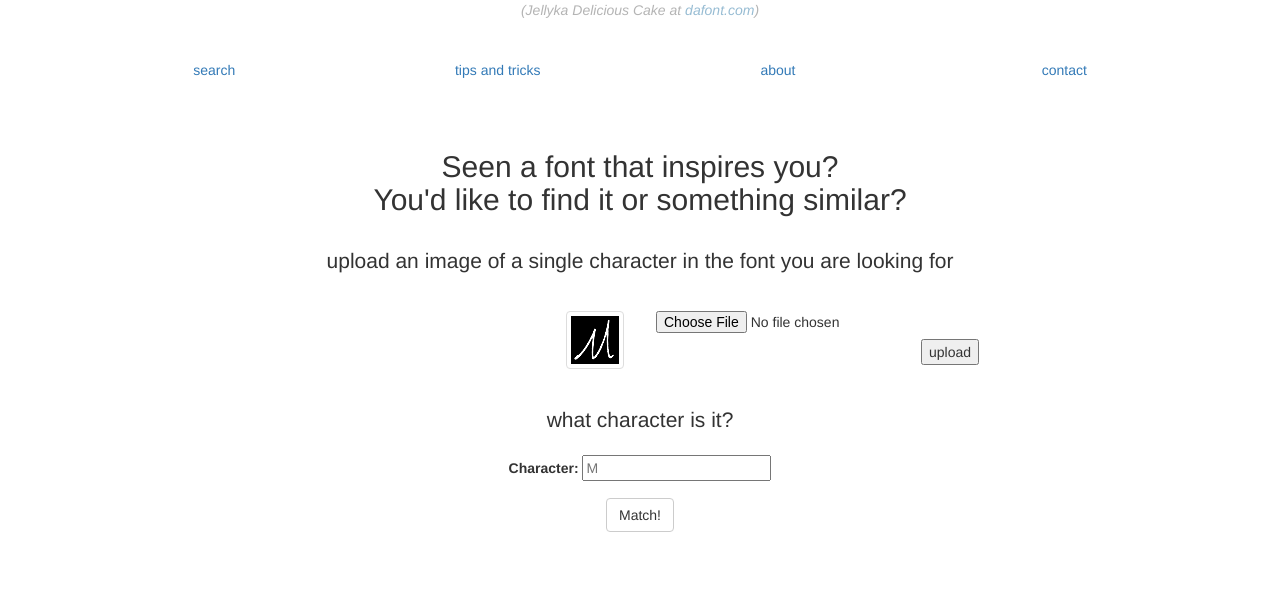
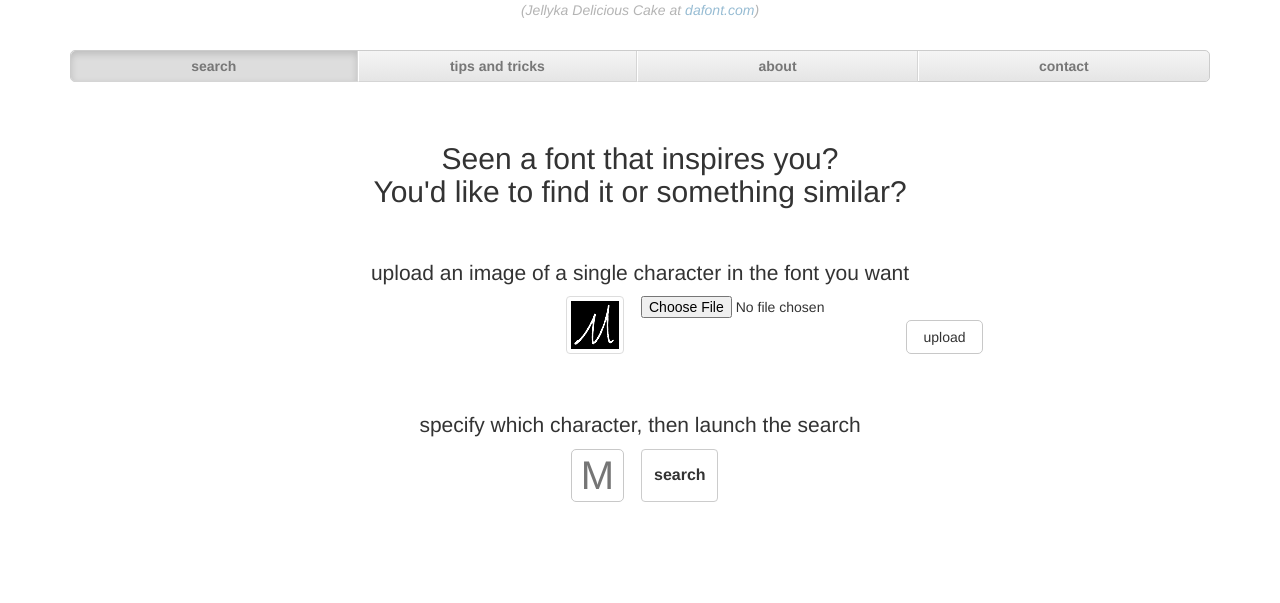
Before and after one commit to emitc2h/fontfinder, a Flask app: page / in a window 1280 px wide. Shown: the part 595-1198 px from the top of the page. Before the commit the page ends 1127 px from the top, so only its background shows below. Run offline with Flask 2, Linux system fonts and the light colour scheme; parts of the project's set-up code (start-up, migrations or seed data) failed here and were passed over; some libraries are stand-ins or nearby versions.

Commit message:
More style adjustments

```diff
--- a/webapp/static/css/my.css
+++ b/webapp/static/css/my.css
@@ -20,3 +20,72 @@ body {
 .theme-showcase .navbar .container {
   width: auto;
 }
+
+
+/* Customize the nav-justified links to be fill the entire space of the .navbar */
+
+.nav-justified {
+  background-color: #eee;
+  border: 1px solid #ccc;
+  border-radius: 5px;
+}
+.nav-justified > li > a {
+  padding-top: 5px;
+  padding-bottom: 5px;
+  margin-bottom: 0;
+  font-weight: bold;
+  color: #777;
+  text-align: center;
+  background-color: #e5e5e5; /* Old browsers */
+  background-image: -webkit-gradient(linear, left top, left bottom, from(#f5f5f5), to(#e5e5e5));
+  background-image: -webkit-linear-gradient(top, #f5f5f5 0%, #e5e5e5 100%);
+  background-image:      -o-linear-gradient(top, #f5f5f5 0%, #e5e5e5 100%);
+  background-image:         linear-gradient(to bottom, #f5f5f5 0%,#e5e5e5 100%);
+  filter: progid:DXImageTransform.Microsoft.gradient( startColorstr='#f5f5f5', endColorstr='#e5e5e5',GradientType=0 ); /* IE6-9 */
+  background-repeat: repeat-x; /* Repeat the gradient */
+  border-bottom: 1px solid #d5d5d5;
+}
+.nav-justified > .active > a,
+.nav-justified > .active > a:hover,
+.nav-justified > .active > a:focus {
+  background-color: #ddd;
+  background-image: none;
+  -webkit-box-shadow: inset 0 3px 7px rgba(0,0,0,.15);
+          box-shadow: inset 0 3px 7px rgba(0,0,0,.15);
+}
+.nav-justified > li:first-child > a {
+  border-radius: 5px 5px 0 0;
+}
+.nav-justified > li:last-child > a {
+  border-bottom: 0;
+  border-radius: 0 0 5px 5px;
+}
+
+@media (min-width: 768px) {
+  .nav-justified {
+    max-height: 32px;
+  }
+  .nav-justified > li > a {
+    border-right: 1px solid #d5d5d5;
+    border-left: 1px solid #fff;
+  }
+  .nav-justified > li:first-child > a {
+    border-left: 0;
+    border-radius: 5px 0 0 5px;
+  }
+  .nav-justified > li:last-child > a {
+    border-right: 0;
+    border-radius: 0 5px 5px 0;
+  }
+}
+
+/* Responsive: Portrait tablets and up */
+@media screen and (min-width: 768px) {
+  /* Remove the padding we set earlier */
+  .masthead,
+  .marketing,
+  .footer {
+    padding-right: 0;
+    padding-left: 0;
+  }
+}
--- a/webapp/templates/search.html
+++ b/webapp/templates/search.html
@@ -19,38 +19,41 @@
   <h2>Seen a font that inspires you?<br />You'd like to find it or something similar?</h2>
   </div>
 
-<br />
+<br /><br />
 
 <!-- USER IMAGE UPLOAD -->
 <div>
-  <p class="lead">upload an image of a single character in the font you are looking for</p>
   <form action="" method=post enctype=multipart/form-data>
+    <p class="lead" style="margin-bottom:8px;">upload an image of a single character in the font you want</p>
     <div class="row">
-      <div class="col-xs-6" style="padding-top:15px; padding-bottom:15px; background-color:rgba(255,255,255,.0); border:1px solid rgba(255,255,255,.0);">
-        <img src={{ char_upload }} class="img-thumbnail" style="float: right;">
+      <div class="col-xs-6" style="padding-top:0px; padding-bottom:15px; background-color:rgba(255,255,255,.0); border:1px solid rgba(255,255,255,.0);">
+        <img src={{ char_upload }} class="img-thumbnail" style="float:right;">
       </div>
-      <div class="col-xs-6" style="padding-top:15px; padding-bottom:15px; background-color:rgba(255,255,255,.0); border:1px solid rgba(255,255,255,.0);">
+      <div class="col-xs-6" style="padding-top:0px; padding-bottom:15px; padding-left:0px; background-color:rgba(255,255,255,.0); border:1px solid rgba(255,255,255,.0);">
         <p>
-          <input type=file name=file style="float: left;">
+          <input type=file name=file style="float:left;">
           <br />
-          <input type=submit value=upload style="float: left;  margin-top:8px;">
+          <input type=submit value=upload class="btn btn-default btn" style="float:left; margin-top:4px; width:77px; border-radius:5px; border: 1px solid rgb(200,200,200);">
         </p>
       </div>
     </div>
   </form>
 </div>
 
+<br /><br />
+
 <!-- CHARACTER INPUT -->
-<br />
-<p class="lead">what character is it?</p>
 <form  action="/search" method="GET">
   <div class="form-group">
-    <label for="birth_month">Character:</label>
-    <input type="text" id="character" name="character" placeholder={{ char_placeholder }}>
-  </div>
-
-  <div>
-    <button type="submit" class="btn btn-default btn">Match!</button>
+    <p class="lead" style="margin-bottom:8px;">specify which character, then launch the search</p>
+    <div class="row">
+      <div class="col-xs-6" style="padding-top:0px; padding-bottom:15px; background-color:rgba(255,255,255,.0); border:1px solid rgba(255,255,255,.0);">
+        <input type="text" id="character" name="character" placeholder={{ char_placeholder }} style="text-align: center; width:53px; height:53px; font-size:40px; font-weight:lighter; border-radius:5px; border: 1px solid rgb(200,200,200); float:right;" maxlength="1">
+      </div>
+      <div class="col-xs-6" style="padding-top:0px; padding-bottom:15px; padding-left:0px; background-color:rgba(255,255,255,.0); border:1px solid rgba(255,255,255,.0);">
+        <button type="submit" class="btn btn-default btn" style="font-size:16px; font-weight:bold; width:77px; height:53px; float:left;">search</button>
+      </div>
+    </div>
   </div>
 </form>
 
@@ -66,7 +69,7 @@
     <div class="col-xs-6 col-sm-3" style="padding-top:15px; padding-bottom:15px; background-color:rgba(255,255,255,.0); border:1px solid rgba(255,255,255,.0);">
       <img src={{ request.url_root + 'dynamic/' + result['img_path'] }} class="img-thumbnail">
       <h4 class="list-group-item-heading"> {{ result['name'] }} </h4>
-      <p class="list-group-item-text" style="font-style: italic; font-size:8pt; color:rgb(155,155,155);"> {{ result['file'] }} </p>
+      <p class="list-group-item-text" style="font-style: italic; font-size:8pt; color:rgb(155,155,155)"> {{ result['file'] }} </p>
       <p class="list-group-item-text"> {{ result['licensing'] }} </p>
       <a href={{ result['url'] }} target="_blank">
         <p class="list-group-item-text"> {{ result['origin'] }}</p>
```
